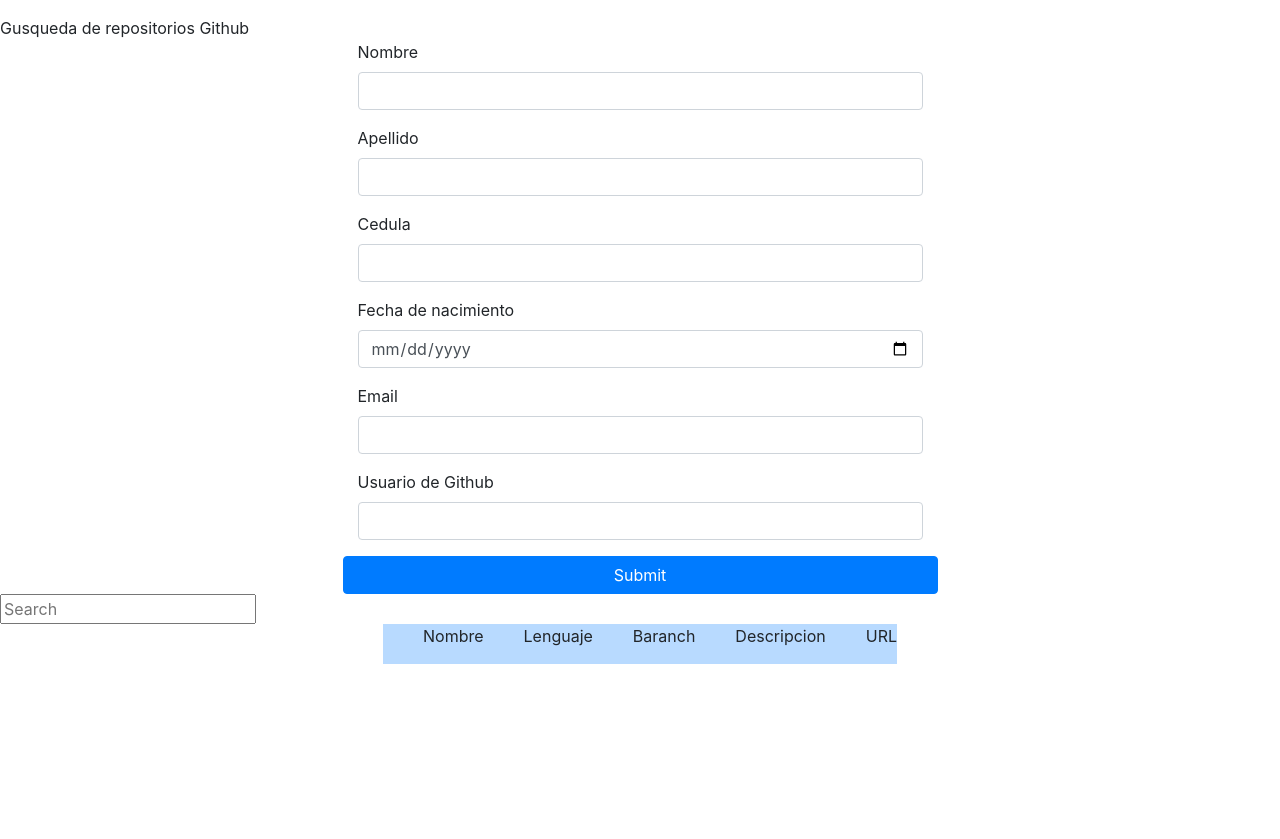
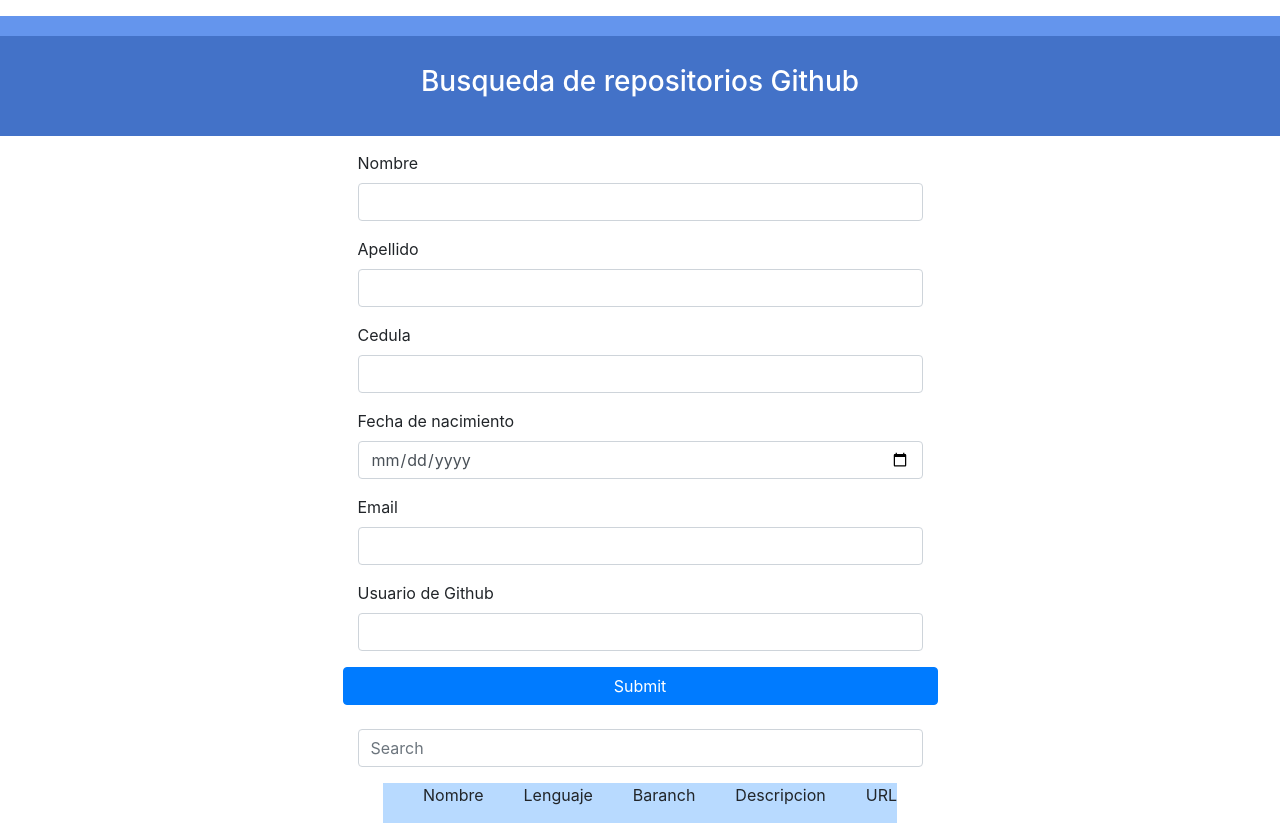
Before and after one commit to MarianaLoaiza/Api-github, a React (Create React App) app: page / in a window 1280 px wide. Before the commit the page ends 800 px from the top, so only its background shows below. Built offline with nearby package versions, Linux system fonts and the light colour scheme.

Commit message:
Se arregla el estilo

```diff
--- a/src/components/Form.js
+++ b/src/components/Form.js
@@ -115,6 +115,7 @@ import React, {useState} from 'react';
                         />
                     </div>
                     <button
+                     style={{margintop: "15px "}}
                      type="submit"
 
                      className="btn btn-primary col-12">Submit</button>
--- a/src/components/Nadvar.js
+++ b/src/components/Nadvar.js
@@ -3,26 +3,15 @@ import React from 'react';
 const Nadvar = ({posts}) => {
 
     return(
-        <div>
+        <div  >
+            <div className="hero">
 
-            <div>Gusqueda de repositorios Github</div>
-
-            {/* {posts.map(posts =>(
-
-        <ul> */}
-
-        {/* </ul>
-            <li  key={posts.id} >
-                    <  >
-                    <td >{posts.name} </td>
+            </div>
+            <div className="hero-cabecera">
+                <h3>Busqueda de repositorios Github</h3>
+            </div>
 
 
-                </li>
-
-                </div>
-
-
-                )) } */}
 
 
         </div>
--- a/src/components/Posts.js
+++ b/src/components/Posts.js
@@ -32,9 +32,17 @@ const posts = ({posts, loading}) => {
 
     return(
        <div>
+           <br></br>
+
+<form className="form-column col-12 d-flex justify-content-center">
+                   <div className="form-colum col-6 ">
+
+                   <div class="form-group col-12  " >
+
+
                         <input
-        clasName="form-group col-12"
                          type="text"
+                        className="form-control"
                         placeholder="Search"
                     value={searchTerm}
                     onChange={e => {
@@ -42,6 +50,10 @@ const posts = ({posts, loading}) => {
                     setSearchTerm(e.target.value);
                 }}
       />
+                    </div>
+                    </div>
+                    </form>
+
 
 {/* {searchResults.map(posts => (
           <li>{posts.name}</li>
--- a/src/components/styles/styles.css
+++ b/src/components/styles/styles.css
@@ -1,8 +1,26 @@
-.tableItems{
+.hero{
     width: 100%;
+    height: 20px;
+    background-color: cornflowerblue;
      display: flex;
-     flex-direction: row;
-     flex-wrap: wrap;
-    border: 1px solid black;
+     flex-direction: column;
+     justify-content: center;
+     align-items: center;
 
 }
+
+.hero-cabecera{
+    width: 100%;
+    height: 100px;
+    background-color: rgb(67, 114, 200);
+     display: flex;
+     justify-content: center;
+     align-items: center;
+     color: white;
+     font-weight: lighter;
+     margin-bottom: 15px;
+}
+
+.search{
+    margin: 15px 0 15 0;
+}
--- a/src/index.js
+++ b/src/index.js
@@ -2,6 +2,7 @@ import React from 'react';
 import ReactDOM from 'react-dom';
 import App from './App';
 import 'bootstrap/dist/css/bootstrap.min.css';
+import './components/styles/styles.css'
 
 
 
```
Lines whose indentation alone changed are shown as unchanged.
